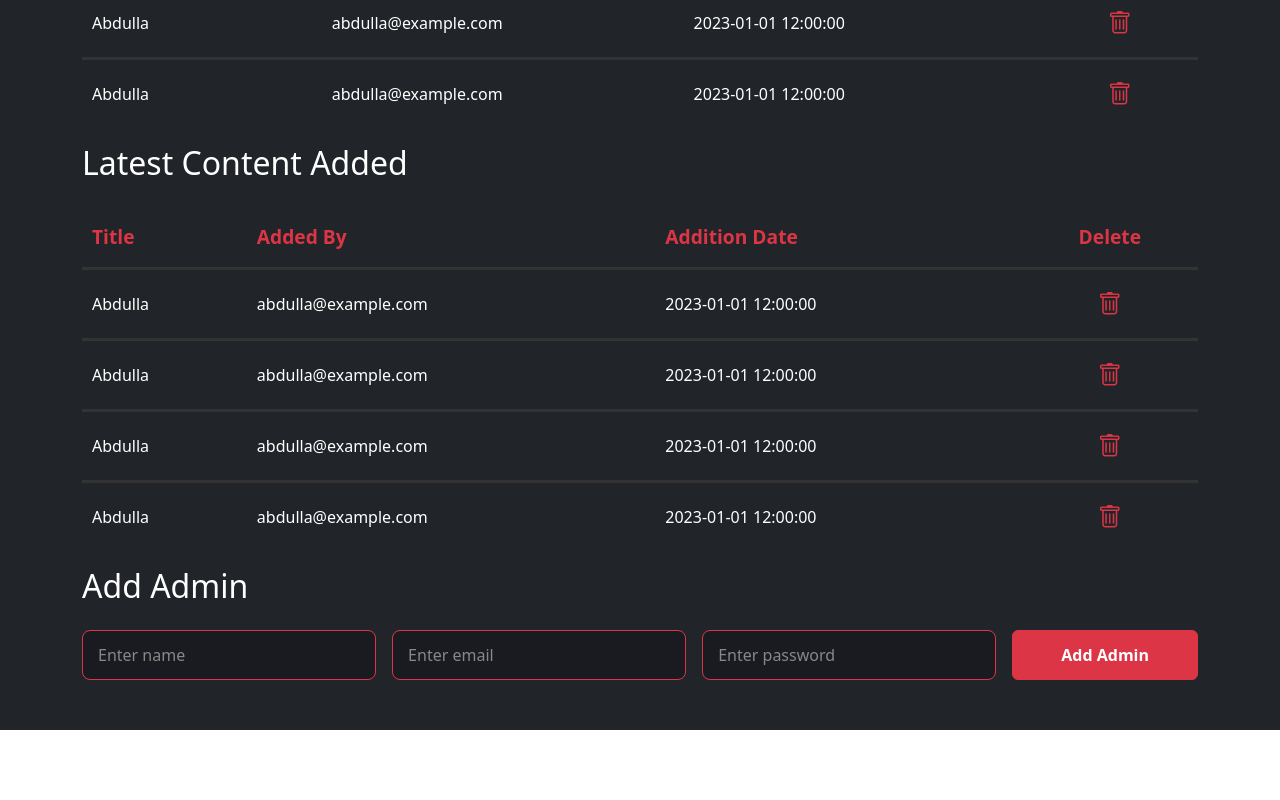
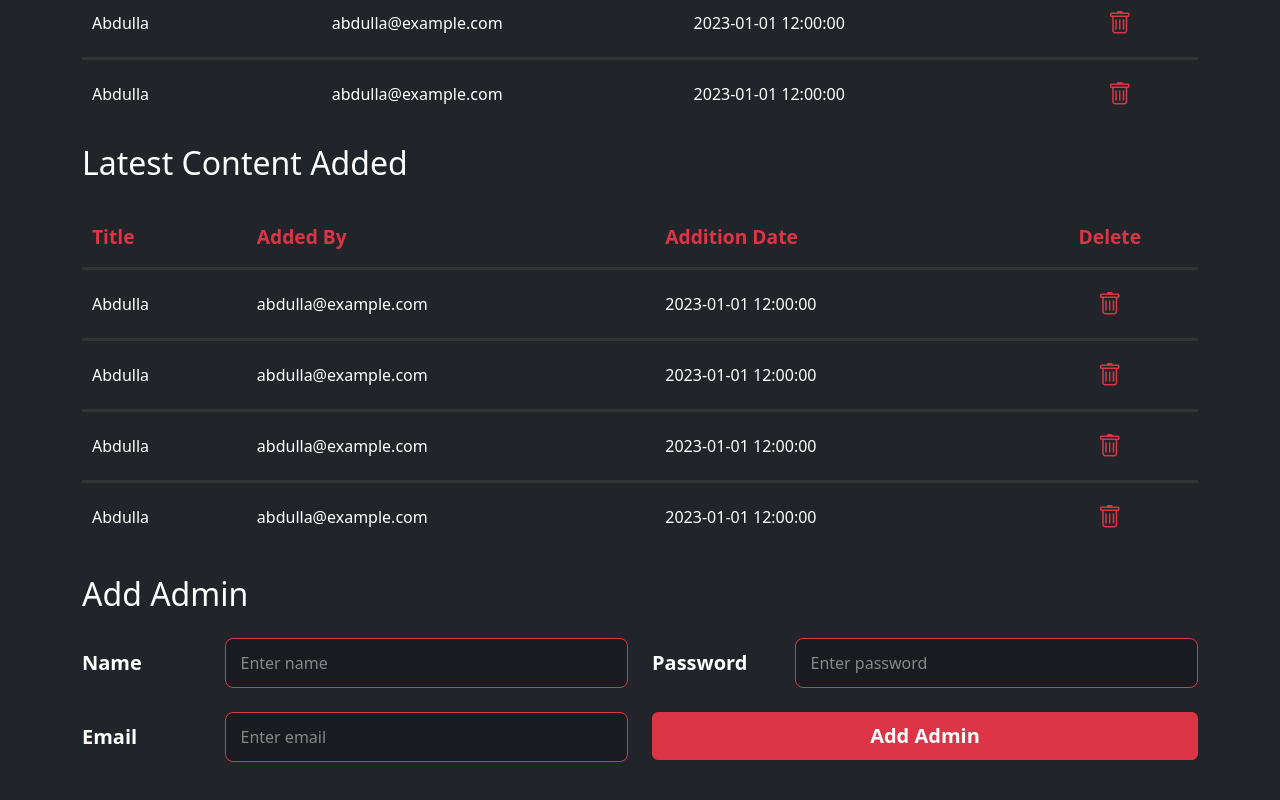
Before and after one commit to 3tiah74/Movies, a React app in the folder FrontEnd/: page /admin in a window 1280 px wide. Shown: the part 587-1387 px from the top of the page. Before the commit the page ends 1317 px from the top, so only its background shows below. Built offline with nearby package versions, Linux system fonts and the light colour scheme; the HTML template or start-up script is replaced by a standard one.

Commit message:
Refactor AdminDashboard form layout and styling for better usability

```diff
--- a/FrontEnd/src/pages/Admin/AddUpdateContent.jsx
+++ b/FrontEnd/src/pages/Admin/AddUpdateContent.jsx
@@ -3,9 +3,6 @@ import AdminLayout from '../../layouts/AdminLayout'
 import { Col, Container, Form, Row } from 'react-bootstrap'
 import { Typeahead } from 'react-bootstrap-typeahead'
 import { getNames } from 'country-list'
-
-
-
 
 const AddUpdateContent = () => {
 
--- a/FrontEnd/src/pages/Admin/AdminDashboard.jsx
+++ b/FrontEnd/src/pages/Admin/AdminDashboard.jsx
@@ -1,7 +1,7 @@
 import React from 'react'
 import '../../styles/AdminDashboard.css';
 import AdminLayout from '../../layouts/AdminLayout'
-import { Container, Row, Col, Card, Table, Form,Button } from 'react-bootstrap'
+import { Container, Row, Col, Card, Table, Form, Button } from 'react-bootstrap'
 
 const AdminDashboard = () => {
   return (
@@ -145,21 +145,41 @@ const AdminDashboard = () => {
                 </tbody>
               </Table>
             </Row>
-            <Row className='pt-3'>
+            <Row className='mt-4 align-items-center justify-content-center'>
               <h2 className='text-white mb-4'>Add Admin</h2>
-              <Form className='d-flex gap-3 align-items-stretch w-100 ' >
-                <Form.Group className="flex-grow-1" controlId="formBasicName">
-                  <Form.Control className='control' type="text" placeholder="Enter name" />
-                </Form.Group>
-                <Form.Group className="flex-grow-1" controlId="formBasicEmail">
-                  <Form.Control className='control' type="email" placeholder="Enter email" />
-                </Form.Group>
-                <Form.Group className="flex-grow-1" controlId="formBasicPassword">
-                  <Form.Control className='control' type="password" placeholder="Enter password" />
-                </Form.Group>
-                <Button variant='danger' type='submit' className='px-5 fw-bold'>
-                  Add Admin
-                </Button>
+              <Form className='w-100'>
+                <Row>
+                  <Col xl={6} lg={6} md={12} sm={12} className='mb-4'>
+                    <Form.Group as={Row} className="mb-4 align-items-center" controlId="formBasicName">
+                      <Form.Label column sm={3} className='fw-bold fs-5 text-white text-nowrap'>Name</Form.Label>
+                      <Col sm={9}>
+                        <Form.Control className='control w-100' type="text" placeholder="Enter name" />
+                      </Col>
+                    </Form.Group>
+
+                    <Form.Group as={Row} className="mb-4 align-items-center" controlId="formBasicEmail">
+                      <Form.Label column sm={3} className='fw-bold fs-5 text-white text-nowrap'>Email</Form.Label>
+                      <Col sm={9}>
+                        <Form.Control className='control w-100' type="email" placeholder="Enter email" />
+                      </Col>
+                    </Form.Group>
+                  </Col>
+
+                  <Col xl={6} lg={6} md={12} sm={12} className='mb-4'>
+                    <Form.Group as={Row} className="mb-4 align-items-center" controlId="formBasicPassword">
+                      <Form.Label column sm={3} className='fw-bold fs-5 text-white text-nowrap'>Password</Form.Label>
+                      <Col sm={9}>
+                        <Form.Control className='control w-100' type="password" placeholder="Enter password" />
+                      </Col>
+                    </Form.Group>
+
+                      <Col>
+                        <Button variant='danger' type='submit' className='px-5 py-2 fw-bold fs-5 w-100'>
+                          Add Admin
+                        </Button>
+                      </Col>
+                  </Col>
+                </Row>
               </Form>
             </Row>
           </Container>
```
